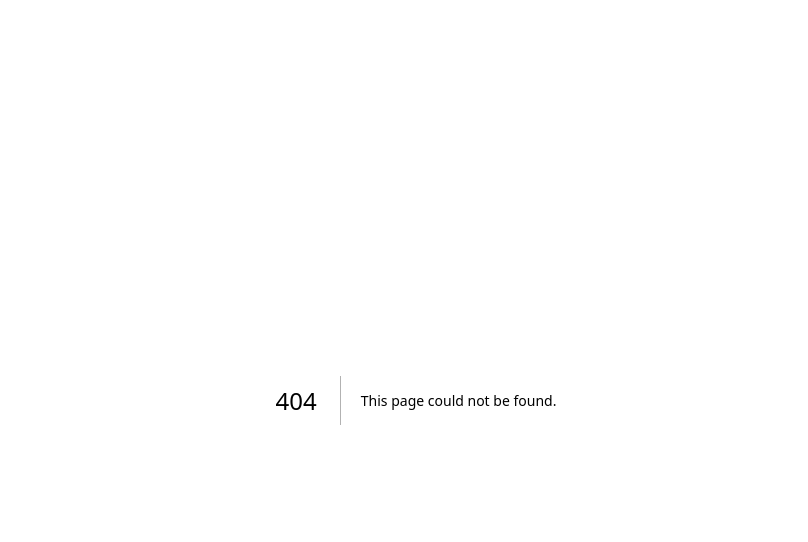
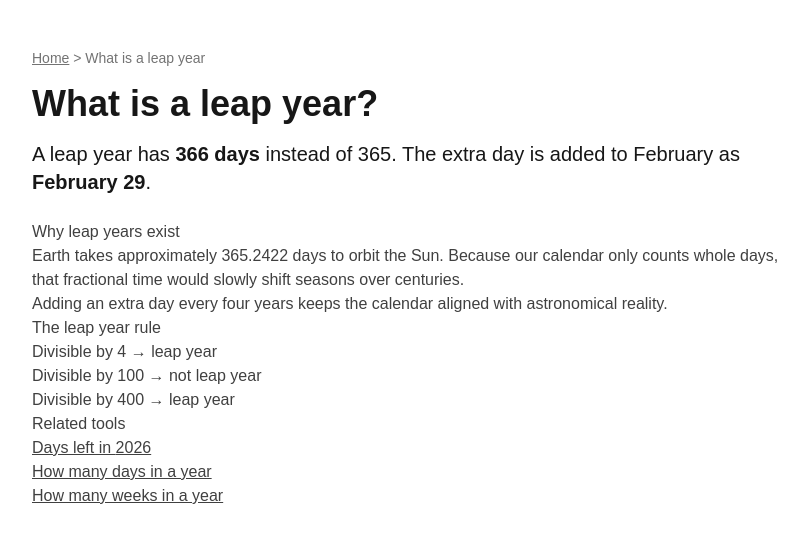
Before and after one commit to bosmeel/whatdayisit-now, a Next.js app: page /what-is-a-leap-year in a window 1280 px wide. Before the commit this address had no page. Shown: the top 542 px of the page, without its empty margins (224-1032 px from the left). Built offline with nearby package versions, Linux system fonts and the light colour scheme.

Commit message:
Add authority page: what is a leap year

```diff
--- /dev/null
+++ b/app/what-is-a-leap-year/page.tsx
@@ -0,0 +1,118 @@
+import Link from "next/link";
+
+export const metadata = {
+  title: "What is a leap year? Why February 29 exists",
+  description:
+    "A leap year has 366 days instead of 365. Learn why February 29 exists and how leap years are calculated.",
+  alternates: {
+    canonical: "/what-is-a-leap-year",
+  },
+  openGraph: {
+    title: "What is a leap year?",
+    description:
+      "Leap years add February 29 to keep the calendar aligned with Earth's orbit.",
+    url: "/what-is-a-leap-year",
+    type: "website",
+  },
+};
+
+export default function WhatIsLeapYearPage() {
+  const currentYear = new Date().getFullYear();
+
+  const faqSchema = {
+    "@context": "https://schema.org",
+    "@type": "FAQPage",
+    mainEntity: [
+      {
+        "@type": "Question",
+        name: "What is a leap year?",
+        acceptedAnswer: {
+          "@type": "Answer",
+          text: "A leap year is a year with 366 days instead of 365. It includes February 29.",
+        },
+      },
+      {
+        "@type": "Question",
+        name: "Why do we need leap years?",
+        acceptedAnswer: {
+          "@type": "Answer",
+          text: "Leap years keep our calendar aligned with Earth's orbit around the Sun, which takes about 365.2422 days.",
+        },
+      },
+      {
+        "@type": "Question",
+        name: "How do you calculate a leap year?",
+        acceptedAnswer: {
+          "@type": "Answer",
+          text: "A year is a leap year if it is divisible by 4, except years divisible by 100 unless they are also divisible by 400.",
+        },
+      },
+    ],
+  };
+
+  return (
+    <main className="min-h-screen bg-white text-neutral-900 px-6 py-12">
+      <script
+        type="application/ld+json"
+        dangerouslySetInnerHTML={{ __html: JSON.stringify(faqSchema) }}
+      />
+
+      <div className="max-w-3xl mx-auto">
+        <nav className="text-sm text-neutral-500 mb-4">
+          <Link href="/" className="underline">Home</Link>
+          {" > "}
+          <span>What is a leap year</span>
+        </nav>
+
+        <h1 className="text-4xl font-semibold mb-4">
+          What is a leap year?
+        </h1>
+
+        <p className="text-xl mb-6">
+          A leap year has <strong>366 days</strong> instead of 365.
+          The extra day is added to February as <strong>February 29</strong>.
+        </p>
+
+        <div className="prose max-w-none text-neutral-700">
+          <h2>Why leap years exist</h2>
+          <p>
+            Earth takes approximately 365.2422 days to orbit the Sun.
+            Because our calendar only counts whole days, that fractional time
+            would slowly shift seasons over centuries.
+          </p>
+
+          <p>
+            Adding an extra day every four years keeps the calendar aligned
+            with astronomical reality.
+          </p>
+
+          <h2>The leap year rule</h2>
+          <ul>
+            <li>Divisible by 4 → leap year</li>
+            <li>Divisible by 100 → not leap year</li>
+            <li>Divisible by 400 → leap year</li>
+          </ul>
+
+          <h2>Related tools</h2>
+          <ul>
+            <li>
+              <Link className="underline" href={`/how-many-days-left-in/${currentYear}`}>
+                Days left in {currentYear}
+              </Link>
+            </li>
+            <li>
+              <Link className="underline" href="/how-many-days-in-a-year">
+                How many days in a year
+              </Link>
+            </li>
+            <li>
+              <Link className="underline" href="/how-many-weeks-in-a-year">
+                How many weeks in a year
+              </Link>
+            </li>
+          </ul>
+        </div>
+      </div>
+    </main>
+  );
+}
```
